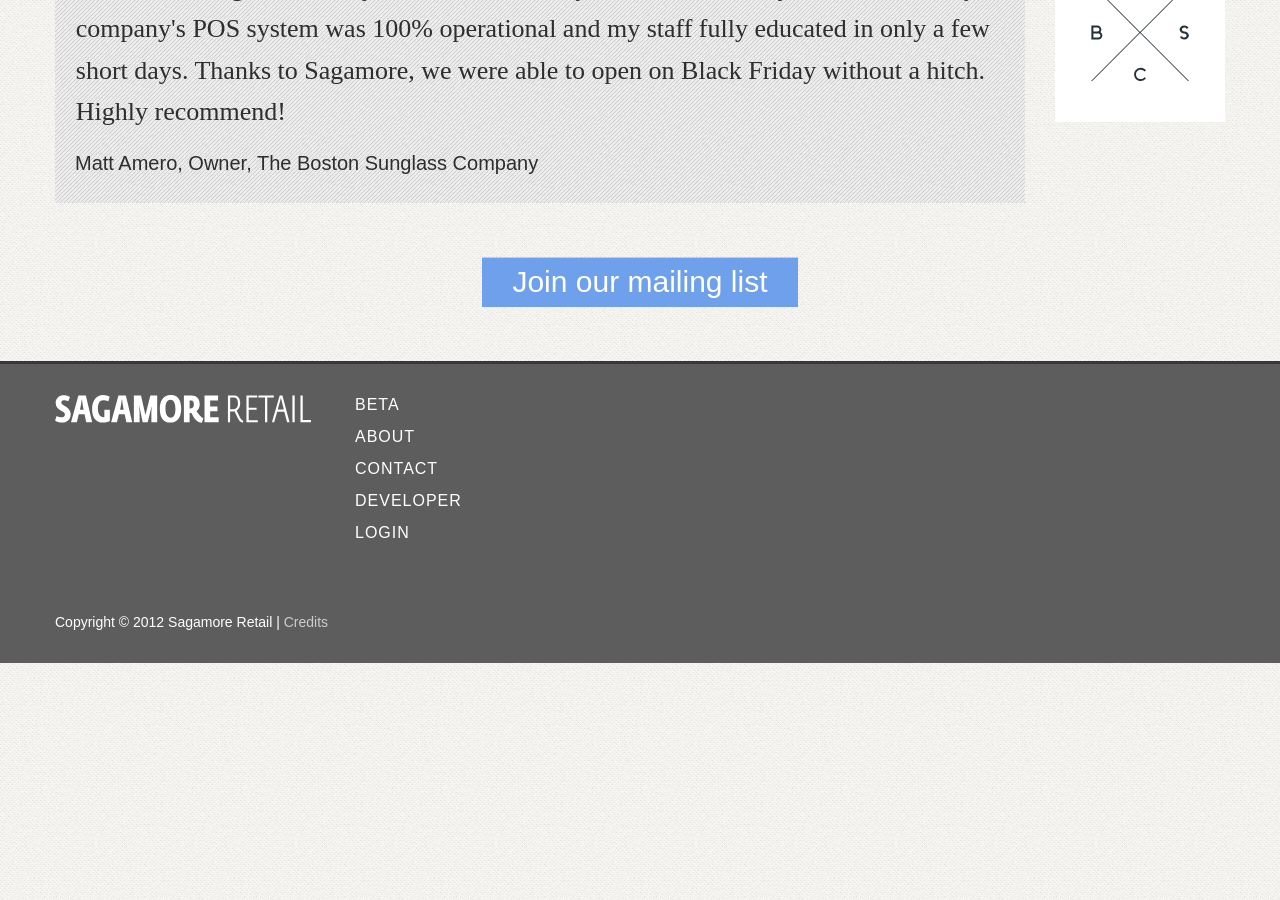
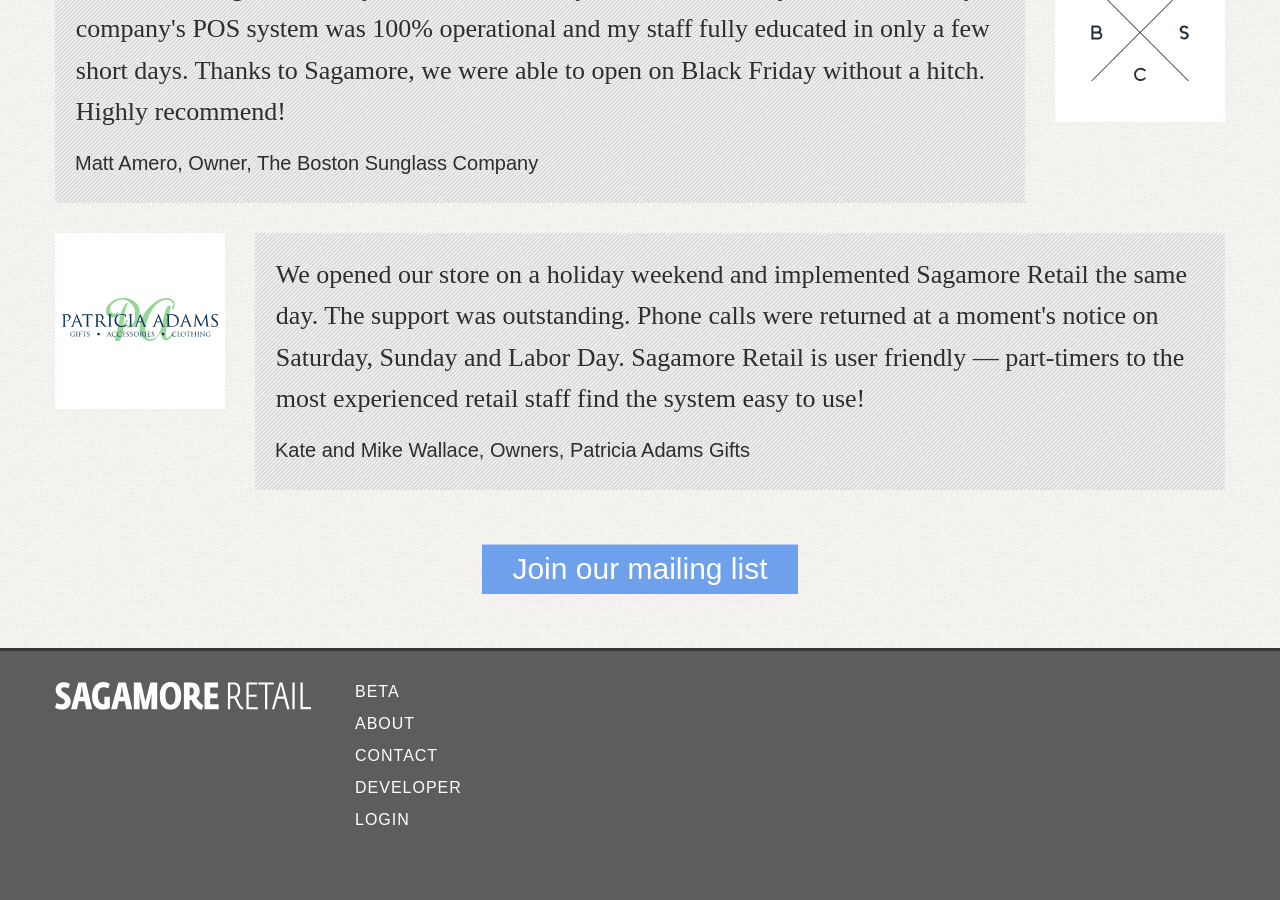
Before and after one commit to jitendrac/sagamore.github.com, a Jekyll site: the page built from index.html, in a window 1280 px wide and 900 px high, scrolled down 2960 px. Built offline with Jekyll 4.4.1, drawn with Linux system fonts in a browser that asks for light colours; before the commit the page ends 3623 px from its top, so only the background shows below that.

Commit message:
Add PAG quote to home page and fix typo on developer page

```diff
--- a/developer.html
+++ b/developer.html
@@ -17,7 +17,7 @@
     <h1 class="textcenter">Developers</h1>
     <p>Do you dream in parentheses and curly braces? Us too!</p>
 
-    <p>Our system was designed with you in mind. Sagamore Retail comes equipped with a comprehensive REST/JSON API. Thought it's accessible from any programming language, our open source Ruby client library makes things even easier (with more languages on the way).</p>
+    <p>Our system was designed with you in mind. Sagamore Retail comes equipped with a comprehensive REST/JSON API. Though it's accessible from any programming language, our open source Ruby client library makes things even easier (with more languages on the way).</p>
 
     <p>We also provide a JavaScript API to allow you to develop custom browser-based apps that integrate seamlessly with our built-in UIs.</p>
 
--- a/index.html
+++ b/index.html
@@ -202,6 +202,23 @@
         </div>
       </div>
     </div>
+
+    <div class="row">
+      <div class="twelve columns">
+        <div class="two columns">
+          <div class="custlogoleft">
+            <img src="images/logos/pag_logo.svg" alt="Patricia Adams Gifts logo"/>
+          </div>
+        </div>
+        <div class="ten columns">
+          <div class="custquote">
+            <p class="homequote">We opened our store on a holiday weekend and implemented Sagamore Retail the same day. The support was outstanding. Phone calls were returned at a moment's notice on Saturday, Sunday and Labor Day. Sagamore Retail is user friendly &mdash; part-timers to the most experienced retail staff find the system easy to use!</p>
+            <p class="homeqby">Kate and Mike Wallace, Owners, Patricia Adams Gifts</p>
+          </div>
+        </div>
+      </div>
+    </div>
+
   </div>
 </div>
 
```
Lines whose indentation alone changed are shown as unchanged.
